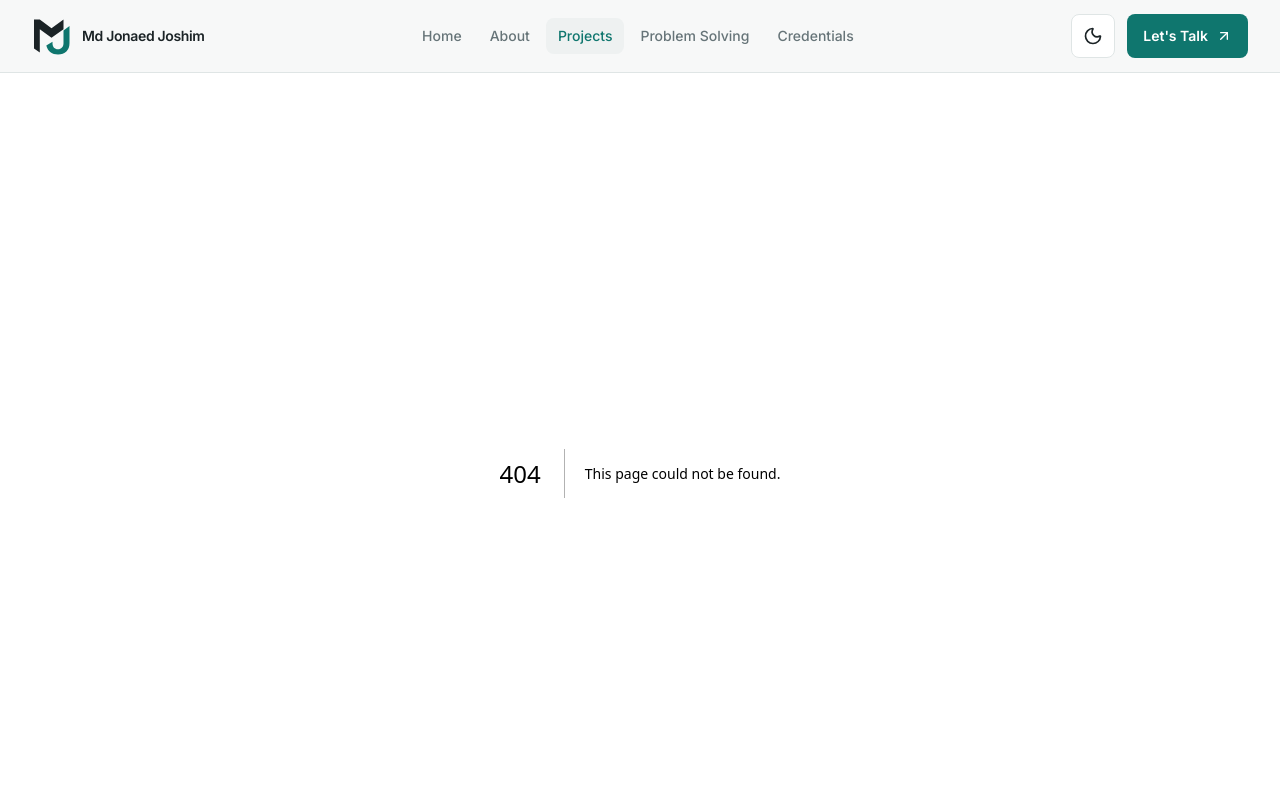
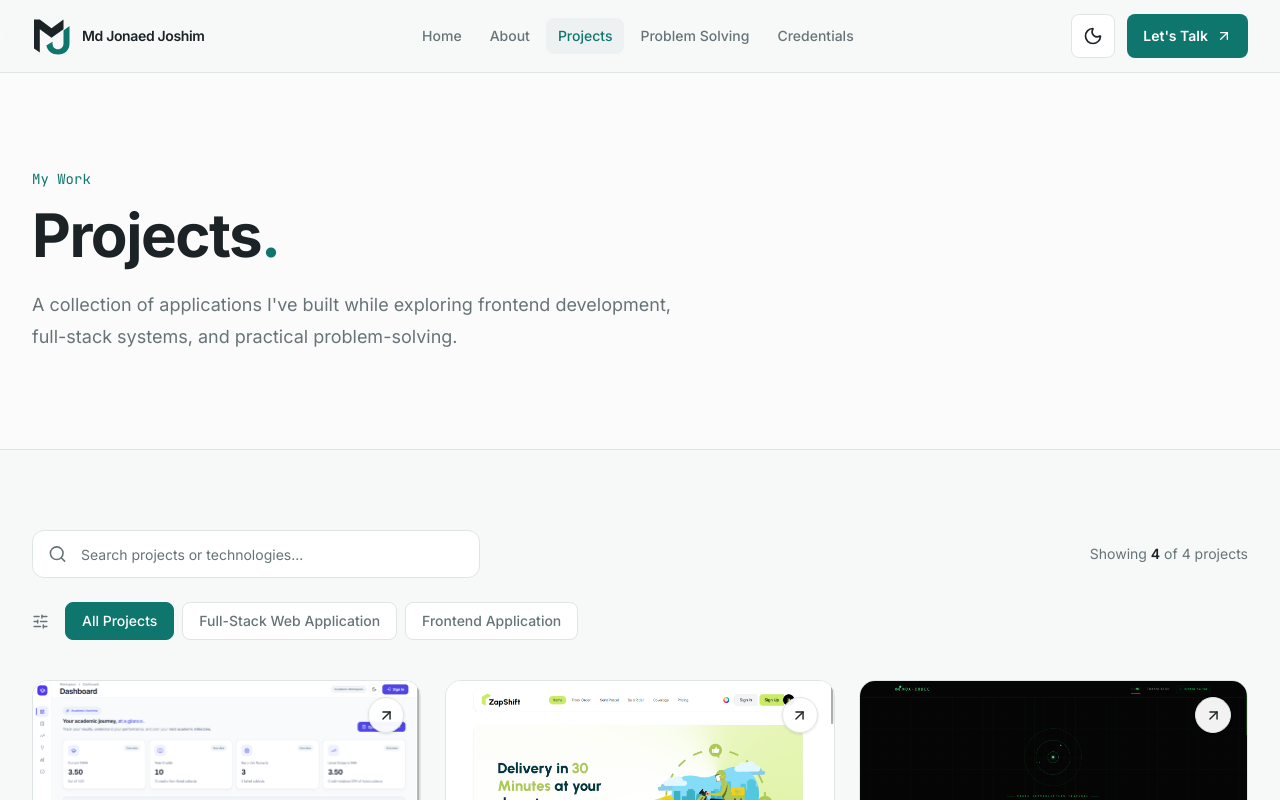
Before and after one commit to jonaedjoshim/Portfolio, a Next.js app: page /projects in a window 1280 px wide. Before the commit this address had no page. Shown: the top 800 px of the page. Built offline with nearby package versions, Linux system fonts and the light colour scheme.

Commit message:
feat: add searchable projects page

```diff
--- /dev/null
+++ b/src/app/projects/page.tsx
@@ -0,0 +1,41 @@
+import type { Metadata } from "next";
+
+import ProjectsExplorer from "@/components/projects/projects-explorer";
+import { projects } from "@/data/projects";
+
+export const metadata: Metadata = {
+  title: "Projects | Md Jonaed Joshim",
+  description:
+    "Explore web development projects by Md Jonaed Joshim, including GradePilot, ZapShift, NoxCodec, and Tuition Finder.",
+};
+
+export default function ProjectsPage() {
+  return (
+    <main className="min-h-[calc(100svh-4.5rem)]">
+      {/* PAGE INTRODUCTION */}
+      <section className="border-b border-border bg-surface/40">
+        <div className="container-custom py-16 sm:py-20 lg:py-24">
+          <p className="mb-4 font-mono text-sm text-accent">My Work</p>
+
+          <h1 className="max-w-3xl text-4xl font-bold tracking-tight text-foreground sm:text-5xl lg:text-6xl">
+            Projects
+            <span className="text-accent">.</span>
+          </h1>
+
+          <p className="mt-6 max-w-2xl text-base leading-8 text-muted sm:text-lg">
+            A collection of applications I&apos;ve built while exploring
+            frontend development, full-stack systems, and practical
+            problem-solving.
+          </p>
+        </div>
+      </section>
+
+      {/* PROJECT EXPLORER */}
+      <section aria-label="Browse projects" className="py-14 sm:py-20">
+        <div className="container-custom">
+          <ProjectsExplorer projects={projects} />
+        </div>
+      </section>
+    </main>
+  );
+}
--- /dev/null
+++ b/src/components/projects/projects-explorer.tsx
@@ -0,0 +1,174 @@
+"use client";
+
+import { useMemo, useState } from "react";
+import { Search, SlidersHorizontal, X } from "lucide-react";
+
+import ProjectCard from "./project-card";
+import type { Project } from "@/data/projects";
+
+type ProjectsExplorerProps = {
+  projects: Project[];
+};
+
+const categories = [
+  "All Projects",
+  "Full-Stack Web Application",
+  "Frontend Application",
+];
+
+export default function ProjectsExplorer({ projects }: ProjectsExplorerProps) {
+  const [searchQuery, setSearchQuery] = useState("");
+  const [activeCategory, setActiveCategory] = useState("All Projects");
+
+  // FILTER PROJECTS
+  const filteredProjects = useMemo(() => {
+    const query = searchQuery.trim().toLowerCase();
+
+    return projects.filter((project) => {
+      const matchesCategory =
+        activeCategory === "All Projects" ||
+        project.category === activeCategory;
+
+      const searchableText = [
+        project.name,
+        project.category,
+        project.description,
+        ...project.technologies,
+      ]
+        .join(" ")
+        .toLowerCase();
+
+      const matchesSearch = searchableText.includes(query);
+
+      return matchesCategory && matchesSearch;
+    });
+  }, [projects, searchQuery, activeCategory]);
+
+  const hasActiveFilters =
+    searchQuery.trim() !== "" || activeCategory !== "All Projects";
+
+  // EVENT HANDLERS
+  const clearFilters = () => {
+    setSearchQuery("");
+    setActiveCategory("All Projects");
+  };
+
+  return (
+    <div>
+      {/* SEARCH AND FILTERS */}
+      <div className="mb-10 space-y-6">
+        <div className="flex flex-col gap-4 lg:flex-row lg:items-center lg:justify-between">
+          {/* SEARCH INPUT */}
+          <div className="relative w-full lg:max-w-md">
+            <Search
+              size={19}
+              aria-hidden="true"
+              className="pointer-events-none absolute top-1/2 left-4 -translate-y-1/2 text-muted"
+            />
+
+            <input
+              type="search"
+              value={searchQuery}
+              onChange={(event) => setSearchQuery(event.target.value)}
+              placeholder="Search projects or technologies..."
+              aria-label="Search projects"
+              className="h-12 w-full rounded-xl border border-border bg-surface pr-11 pl-12 text-sm text-foreground outline-none transition-colors placeholder:text-muted focus:border-accent focus:ring-2 focus:ring-accent/15"
+            />
+
+            {searchQuery && (
+              <button
+                type="button"
+                onClick={() => setSearchQuery("")}
+                aria-label="Clear search"
+                className="absolute top-1/2 right-3 flex h-7 w-7 -translate-y-1/2 items-center justify-center rounded-md text-muted transition-colors hover:bg-surface-secondary hover:text-foreground"
+              >
+                <X size={16} aria-hidden="true" />
+              </button>
+            )}
+          </div>
+
+          {/* PROJECT COUNT */}
+          <p aria-live="polite" className="shrink-0 text-sm text-muted">
+            Showing{" "}
+            <span className="font-semibold text-foreground">
+              {filteredProjects.length}
+            </span>{" "}
+            of {projects.length} projects
+          </p>
+        </div>
+
+        {/* CATEGORY FILTERS */}
+        <div className="flex flex-wrap items-center gap-2">
+          <SlidersHorizontal
+            size={17}
+            aria-hidden="true"
+            className="mr-2 text-muted"
+          />
+
+          {categories.map((category) => {
+            const isActive = activeCategory === category;
+
+            return (
+              <button
+                key={category}
+                type="button"
+                onClick={() => setActiveCategory(category)}
+                aria-pressed={isActive}
+                className={`rounded-lg border px-4 py-2 text-sm font-medium transition-colors ${
+                  isActive
+                    ? "border-accent bg-accent text-accent-foreground"
+                    : "border-border bg-surface text-muted hover:border-accent/40 hover:text-foreground"
+                }`}
+              >
+                {category}
+              </button>
+            );
+          })}
+
+          {hasActiveFilters && (
+            <button
+              type="button"
+              onClick={clearFilters}
+              className="ml-1 inline-flex items-center gap-1.5 px-2 py-2 text-sm font-medium text-muted transition-colors hover:text-accent"
+            >
+              <X size={15} aria-hidden="true" />
+              Clear All
+            </button>
+          )}
+        </div>
+      </div>
+
+      {/* PROJECT RESULTS */}
+      {filteredProjects.length > 0 ? (
+        <div className="grid gap-6 md:grid-cols-2 xl:grid-cols-3">
+          {filteredProjects.map((project) => (
+            <ProjectCard key={project.slug} project={project} />
+          ))}
+        </div>
+      ) : (
+        <div className="flex min-h-72 flex-col items-center justify-center rounded-2xl border border-dashed border-border bg-surface/50 px-6 py-12 text-center">
+          <div className="mb-5 flex h-14 w-14 items-center justify-center rounded-2xl bg-surface-secondary text-muted">
+            <Search size={25} aria-hidden="true" />
+          </div>
+
+          <h2 className="text-lg font-semibold text-foreground">
+            No projects found
+          </h2>
+
+          <p className="mt-2 max-w-sm text-sm leading-6 text-muted">
+            Try a different keyword or category to find what you&apos;re looking
+            for.
+          </p>
+
+          <button
+            type="button"
+            onClick={clearFilters}
+            className="mt-6 rounded-lg bg-accent px-5 py-2.5 text-sm font-semibold text-accent-foreground transition-colors hover:bg-accent-hover"
+          >
+            Clear Filters
+          </button>
+        </div>
+      )}
+    </div>
+  );
+}
```
